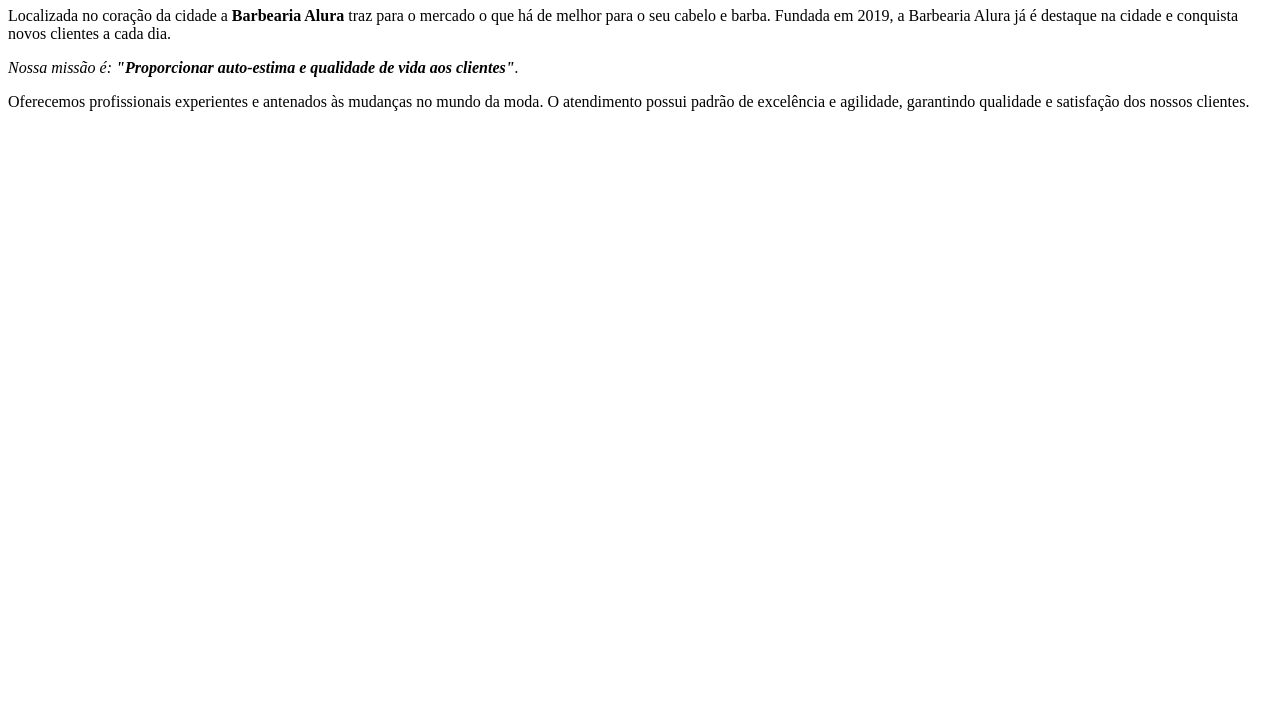
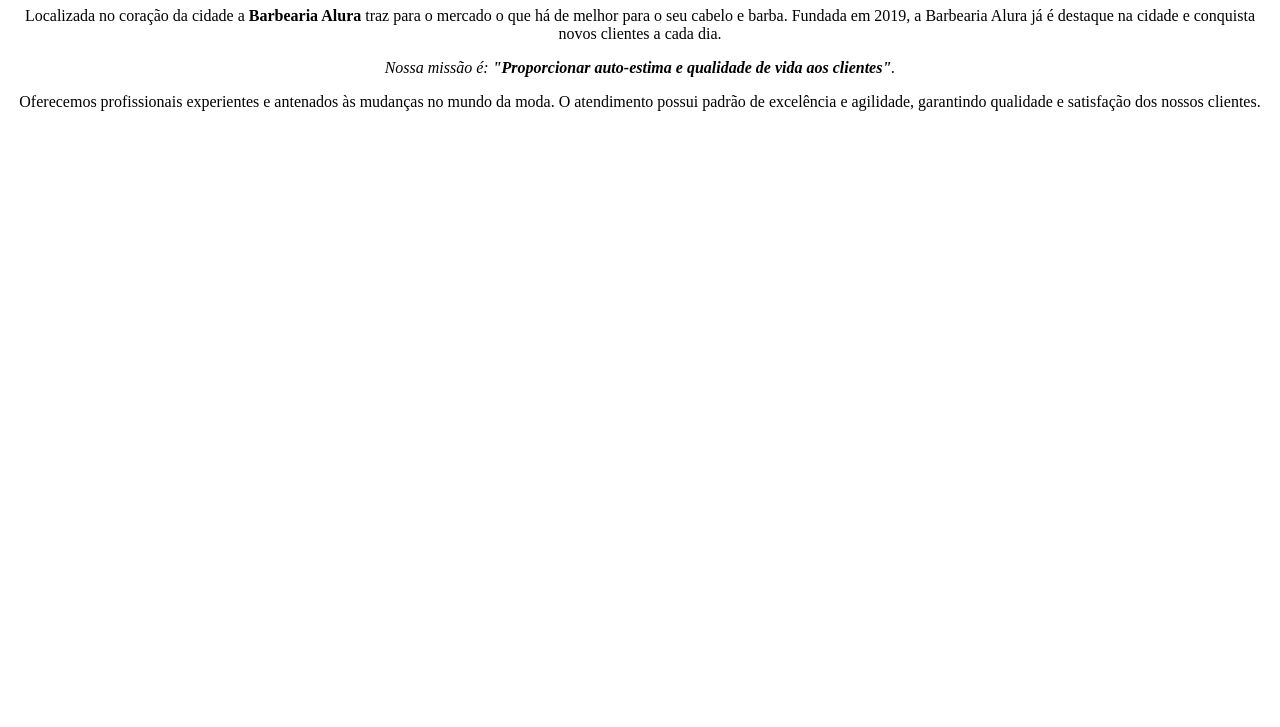
Before and after one commit to odntht/Alura-HTML5-e-CSS3-parte-1, a plain HTML site: page index.html in a window 1280 px wide. Shown: the part 73-800 px from the top of the page. Drawn offline with Linux system fonts and the light colour scheme.

Commit message:
UPDATE - Formatação CSS do Paragrafo

```diff
--- a/index.html
+++ b/index.html
@@ -4,6 +4,7 @@
 <head>
     <meta charset="UTF-8">
     <title>Barbearia Alura</title>
+    <link rel="stylesheet" href="style.css ">
 </head>
 
 <body>
--- a/style.css
+++ b/style.css
@@ -0,0 +1,3 @@
+p {
+    text-align: center;
+}
```
